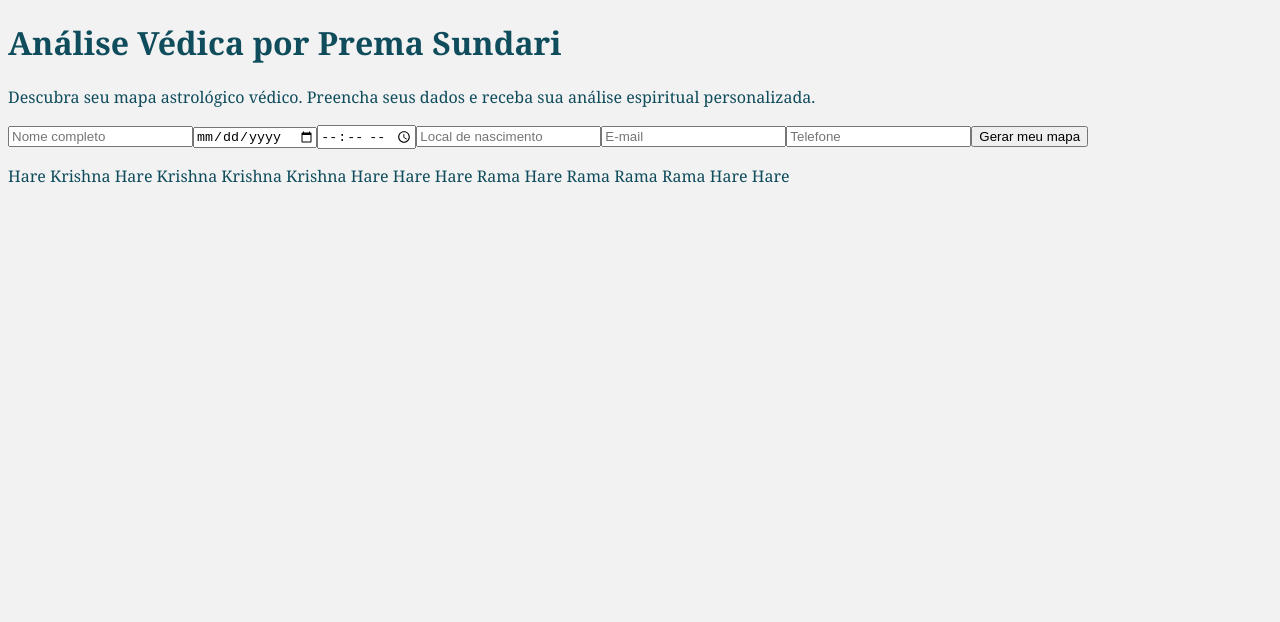
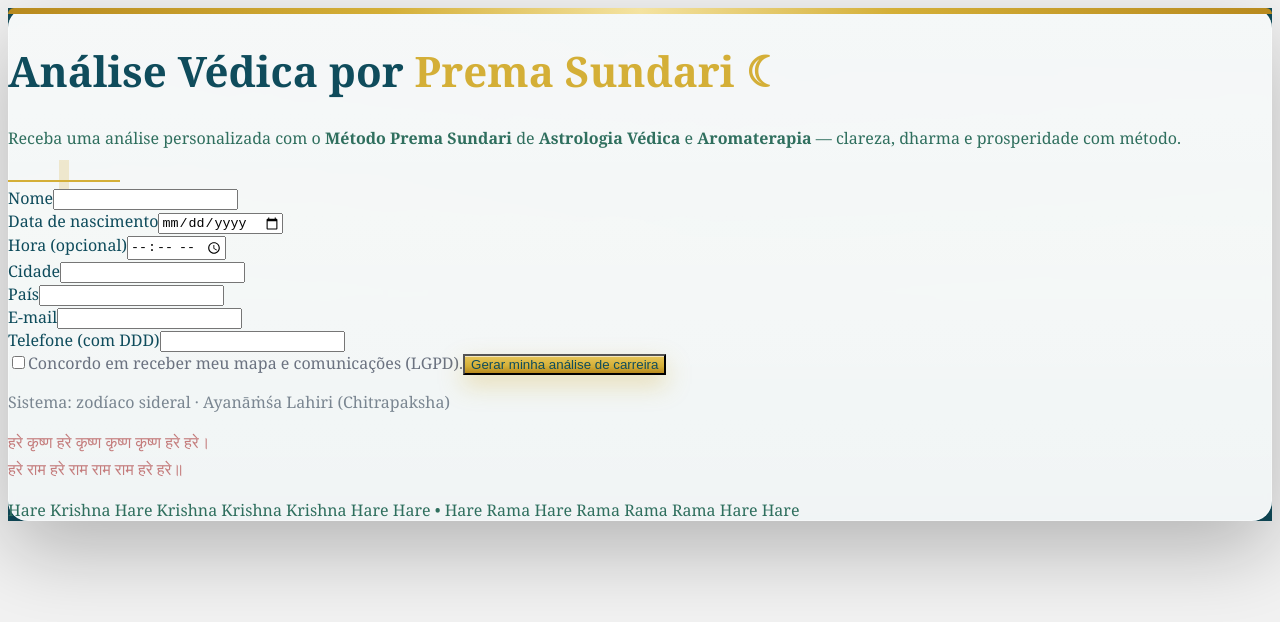
Before and after one commit to premasundaridevi/prema-mapa-vedico, a Next.js app: page / in a window 1280 px wide. Shown: the top 622 px of the page. Built offline with nearby package versions, Linux system fonts and the light colour scheme.

Commit message:
Update page.tsx

```diff
--- a/app/page.tsx
+++ b/app/page.tsx
@@ -1,107 +1,295 @@
 "use client";
-
 import { useState } from "react";
 
 export default function Page() {
-  const [form, setForm] = useState({
-    nome: "",
-    data: "",
-    hora: "",
-    local: "",
-    email: "",
-    telefone: "",
-  });
-
-  const handleChange = (e: React.ChangeEvent<HTMLInputElement>) => {
-    setForm({ ...form, [e.target.name]: e.target.value });
+  // Paleta Prema
+  const C = {
+    azul: "#0F4C5C",
+    verde: "#2f6f5e",
+    rosa: "#c47c7c",
+    branco: "#ffffff",
+    cinza: "#f2f2f2",
+    ouro: "#D4AF37", // dourado nobre
   };
 
-  const handleSubmit = (e: React.FormEvent) => {
+  const [loading, setLoading] = useState(false);
+  const [resp, setResp] = useState<any>(null);
+  const [err, setErr] = useState<string | null>(null);
+
+  const inputCls =
+    "w-full h-12 px-4 border border-gray-300 rounded-md bg-white/95 placeholder-gray-400 " +
+    "focus:outline-none focus:ring-2 focus:ring-[#0F4C5C]/20 focus:border-[#0F4C5C] transition";
+
+  async function handleSubmit(e: React.FormEvent<HTMLFormElement>) {
     e.preventDefault();
-    console.log("Dados enviados:", form);
-  };
+    setLoading(true);
+    setErr(null);
+    setResp(null);
+    const data = Object.fromEntries(new FormData(e.currentTarget).entries());
+    try {
+      const r = await fetch("/api/mapa", {
+        method: "POST",
+        headers: { "Content-Type": "application/json" },
+        body: JSON.stringify(data),
+      });
+      const j = await r.json();
+      if (!r.ok) throw new Error(j.error || "Erro ao gerar mapa");
+      setResp(j);
+    } catch (e: any) {
+      setErr(e.message);
+    } finally {
+      setLoading(false);
+    }
+  }
 
   return (
-    <div className="min-h-screen flex items-center justify-center bg-gradient-to-b from-[#0F4C5C] to-[#2f6f5e] text-white px-6">
-      <div className="w-full max-w-md text-center space-y-8">
-        {/* Título */}
-        <h1 className="text-3xl font-bold text-[#c47c7c]">
-          Análise Védica por Prema Sundari
+    <main
+      className="min-h-screen flex items-center justify-center px-4"
+      style={{
+        // céu noturno com brilho sutil
+        background:
+          `radial-gradient(1400px 700px at 50% -10%, rgba(12,36,45,.18), transparent 55%),
+           radial-gradient(900px 500px at 20% 10%, rgba(196,124,124,.08), transparent 60%),
+           linear-gradient(180deg, #0F4C5C 0%, #2f6f5e 55%, #0F4C5C 100%)`,
+      }}
+    >
+      {/* estrelas discretas */}
+      <div
+        aria-hidden
+        className="fixed inset-0 pointer-events-none"
+        style={{
+          backgroundImage:
+            "radial-gradient(2px 2px at 20% 30%, rgba(255,255,255,.35) 0, transparent 50%)," +
+            "radial-gradient(1.5px 1.5px at 70% 15%, rgba(255,255,255,.28) 0, transparent 50%)," +
+            "radial-gradient(1.8px 1.8px at 60% 65%, rgba(255,255,255,.25) 0, transparent 50%)," +
+            "radial-gradient(1.2px 1.2px at 35% 75%, rgba(255,255,255,.22) 0, transparent 50%)",
+        }}
+      />
+
+      {/* cartão central */}
+      <div
+        className="relative w-full max-w-3xl mx-auto my-16"
+        style={{
+          background: `linear-gradient(180deg, rgba(255,255,255,.96), rgba(255,255,255,.94))`,
+          borderRadius: 20,
+          boxShadow:
+            "0 30px 80px rgba(0,0,0,.25), 0 0 0 1px rgba(255,255,255,.35) inset",
+          backdropFilter: "blur(4px)",
+        }}
+      >
+        {/* barra dourada */}
+        <div
+          className="w-full"
+          style={{
+            height: 6,
+            borderTopLeftRadius: 20,
+            borderTopRightRadius: 20,
+            background:
+              "linear-gradient(90deg, #B88A1E, #D4AF37 30%, #F4E3A1 50%, #D4AF37 70%, #B88A1E)",
+          }}
+        />
+
+        <div className="p-10 md:p-12">
+          {/* cabeçalho */}
+          <div className="text-center">
+            <h1
+              className="font-bold leading-tight"
+              style={{
+                color: C.azul,
+                fontFamily: "Georgia, serif",
+                fontSize: 42,
+              }}
+            >
+              Análise Védica por <span style={{ color: C.ouro }}>Prema Sundari ☾</span>
             </h1>
-        <p className="text-lg text-[#f2f2f2]">
-          Descubra seu mapa astrológico védico.
-          Preencha seus dados e receba sua análise espiritual personalizada.
+
+            <p className="mt-3 text-base md:text-lg" style={{ color: C.verde }}>
+              Receba uma análise personalizada com o{" "}
+              <b>Método Prema Sundari</b> de <b>Astrologia Védica</b> e{" "}
+              <b>Aromaterapia</b> — clareza, dharma e prosperidade com método.
             </p>
 
-        {/* Formulário */}
-        <form onSubmit={handleSubmit} className="flex flex-col gap-6">
-          <input
-            type="text"
-            name="nome"
-            placeholder="Nome completo"
-            value={form.nome}
-            onChange={handleChange}
-            required
-            className="p-3 rounded-lg text-black"
+            {/* divisor */}
+            <div className="flex items-center justify-center gap-3 mt-6">
+              <span
+                style={{
+                  width: 56,
+                  height: 2,
+                  background: C.ouro,
+                  display: "inline-block",
+                }}
               />
-          <input
-            type="date"
-            name="data"
-            value={form.data}
-            onChange={handleChange}
-            required
-            className="p-3 rounded-lg text-black"
+              <span
+                className="rounded-full"
+                style={{
+                  width: 8,
+                  height: 8,
+                  background: C.ouro,
+                  boxShadow: "0 0 0 5px rgba(212,175,55,.22)",
+                }}
               />
-          <input
-            type="time"
-            name="hora"
-            value={form.hora}
-            onChange={handleChange}
-            required
-            className="p-3 rounded-lg text-black"
+              <span
+                style={{
+                  width: 56,
+                  height: 2,
+                  background: C.ouro,
+                  display: "inline-block",
+                }}
               />
-          <input
-            type="text"
-            name="local"
-            placeholder="Local de nascimento"
-            value={form.local}
-            onChange={handleChange}
-            required
-            className="p-3 rounded-lg text-black"
-          />
-          <input
-            type="email"
-            name="email"
-            placeholder="E-mail"
-            value={form.email}
-            onChange={handleChange}
-            required
-            className="p-3 rounded-lg text-black"
-          />
+            </div>
+          </div>
+
+          {/* formulário */}
+          <form onSubmit={handleSubmit} className="mt-10 space-y-6">
+            {/* nome */}
+            <div>
+              <label className="block mb-2 text-sm" style={{ color: C.azul }}>
+                Nome
+              </label>
+              <input name="nome" required className={inputCls} />
+            </div>
+
+            {/* data + hora */}
+            <div className="grid grid-cols-1 md:grid-cols-2 gap-6">
+              <div>
+                <label className="block mb-2 text-sm" style={{ color: C.azul }}>
+                  Data de nascimento
+                </label>
+                <input type="date" name="data" required className={inputCls} />
+              </div>
+              <div>
+                <label className="block mb-2 text-sm" style={{ color: C.azul }}>
+                  Hora (opcional)
+                </label>
+                <input type="time" name="hora" className={inputCls} />
+              </div>
+            </div>
+
+            {/* cidade + país */}
+            <div>
+              <label className="block mb-2 text-sm" style={{ color: C.azul }}>
+                Cidade
+              </label>
+              <input name="cidade" required className={inputCls} />
+            </div>
+            <div>
+              <label className="block mb-2 text-sm" style={{ color: C.azul }}>
+                País
+              </label>
+              <input name="pais" required className={inputCls} />
+            </div>
+
+            {/* e-mail + telefone */}
+            <div className="grid grid-cols-1 md:grid-cols-2 gap-6">
+              <div>
+                <label className="block mb-2 text-sm" style={{ color: C.azul }}>
+                  E-mail
+                </label>
+                <input type="email" name="email" required className={inputCls} />
+              </div>
+              <div>
+                <label className="block mb-2 text-sm" style={{ color: C.azul }}>
+                  Telefone (com DDD)
+                </label>
                 <input
                   type="tel"
                   name="telefone"
-            placeholder="Telefone"
-            value={form.telefone}
-            onChange={handleChange}
                   required
-            className="p-3 rounded-lg text-black"
+                  pattern="[\d\s()+-]{9,}"
+                  title="Digite um telefone válido (ex.: 11 91234-5678)"
+                  className={inputCls}
                 />
+              </div>
+            </div>
 
+            {/* lgpd */}
+            <label className="flex items-center gap-2 text-xs" style={{ color: "#6B7280" }}>
+              <input type="checkbox" name="consent" required className="h-4 w-4" />
+              Concordo em receber meu mapa e comunicações (LGPD).
+            </label>
+
+            {/* botão */}
             <button
               type="submit"
-            className="bg-[#c47c7c] text-white font-semibold py-3 px-6 rounded-lg shadow-lg hover:bg-[#b36a6a] transition"
+              disabled={loading}
+              className="w-full h-12 rounded-md font-semibold transition"
+              style={{
+                background:
+                  "linear-gradient(180deg, #E7C65A, #D4AF37 60%, #B88A1E)",
+                color: C.azul,
+                boxShadow:
+                  "0 10px 24px rgba(212,175,55,.35), inset 0 1px 0 rgba(255,255,255,.6)",
+              }}
             >
-            Gerar meu mapa
+              {loading ? "Gerando..." : "Gerar minha análise de carreira"}
             </button>
+
+            {/* assinatura técnica */}
+            <p className="text-xs text-center mt-2" style={{ color: "#7A8691" }}>
+              Sistema: zodíaco sideral · Ayanāṁśa Lahiri (Chitrapaksha)
+            </p>
+
+            {err && (
+              <p className="text-sm text-red-600 text-center mt-2">{err}</p>
+            )}
           </form>
 
-        {/* Mantra */}
-        <p className="mt-10 text-sm italic text-[#f2f2f2]">
-          Hare Krishna Hare Krishna Krishna Krishna Hare Hare
-          Hare Rama Hare Rama Rama Rama Hare Hare
+          {/* resultado */}
+          {resp && (
+            <div
+              className="mt-10 p-6 md:p-8 text-center rounded-xl"
+              style={{
+                background: C.cinza,
+                border: `1px solid rgba(15,76,92,.12)`,
+              }}
+            >
+              <h2
+                className="text-xl mb-3"
+                style={{ color: C.azul, fontFamily: "Georgia, serif" }}
+              >
+                Seu Resultado
+              </h2>
+              <div className="grid grid-cols-1 md:grid-cols-3 gap-4" style={{ color: C.verde }}>
+                <p>
+                  <b>Ascendente:</b> {resp.ascendente ?? "—"}
+                </p>
+                <p>
+                  <b>Sol:</b> {resp.sol}
+                </p>
+                <p>
+                  <b>Lua:</b> {resp.lua}
+                </p>
+              </div>
+              {resp.pdfUrl && (
+                <a
+                  href={resp.pdfUrl}
+                  target="_blank"
+                  rel="noreferrer"
+                  className="mt-4 inline-block underline"
+                  style={{ color: C.verde }}
+                >
+                  Abrir PDF
+                </a>
+              )}
+            </div>
+          )}
+
+          {/* mantra no rodapé */}
+          <div className="text-center mt-10">
+            <p
+              className="text-sm md:text-base italic"
+              style={{ color: C.rosa, lineHeight: 1.7 }}
+            >
+              हरे कृष्ण हरे कृष्ण कृष्ण कृष्ण हरे हरे। <br />
+              हरे राम हरे राम राम राम हरे हरे॥
+            </p>
+            <p className="text-xs mt-2" style={{ color: C.verde }}>
+              Hare Krishna Hare Krishna Krishna Krishna Hare Hare • Hare Rama
+              Hare Rama Rama Rama Hare Hare
             </p>
           </div>
         </div>
+      </div>
+    </main>
   );
 }
```
Lines whose indentation alone changed are shown as unchanged.
